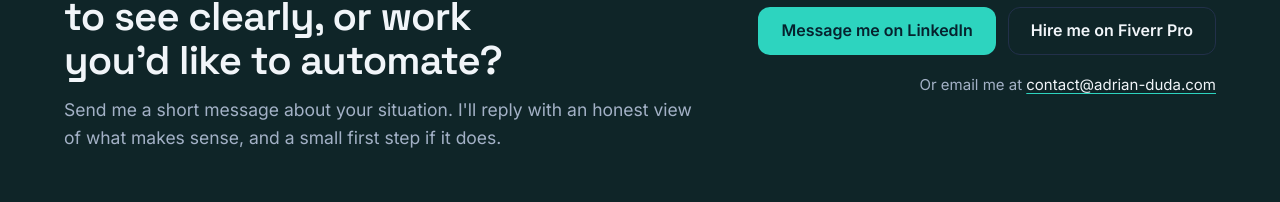
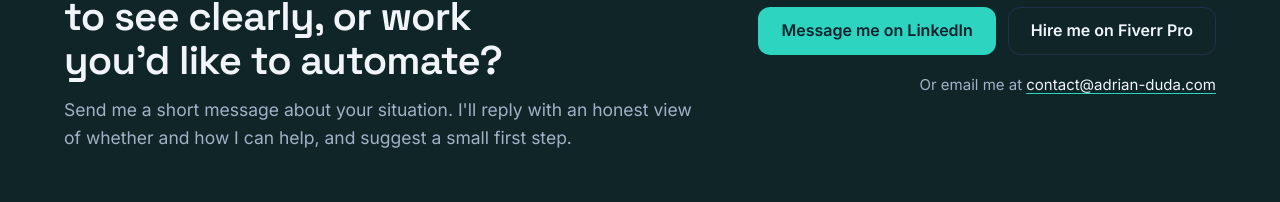
Before and after one commit to avduda/adrian-duda.com, a plain HTML site: page index.html in a window 1280 px wide. Shown: the part 5482-5684 px from the top of the page. Drawn offline with Linux system fonts and the light colour scheme.

Commit message:
Contact wording: whether and how I can help

```diff
--- a/index.html
+++ b/index.html
@@ -266,7 +266,7 @@ footer .wrap{display:flex;justify-content:space-between;gap:12px;flex-wrap:wrap}
 
 <section class="band contact" id="contact"><div class="wrap">
 <div><h2>Have a process you'd like to see clearly, or work you'd like to automate?</h2>
-<p>Send me a short message about your situation. I'll reply with an honest view of what makes sense, and a small first step if it does.</p></div>
+<p>Send me a short message about your situation. I'll reply with an honest view of whether and how I can help, and suggest a small first step.</p></div>
 <div class="cta">
 <a class="btn primary" href="https://www.linkedin.com/in/adrian-vasile-duda/" target="_blank" rel="noopener">Message me on LinkedIn</a>
 <a class="btn ghost" href="https://www.fiverr.com/adrian_duda" target="_blank" rel="noopener">Hire me on Fiverr Pro</a>
```
